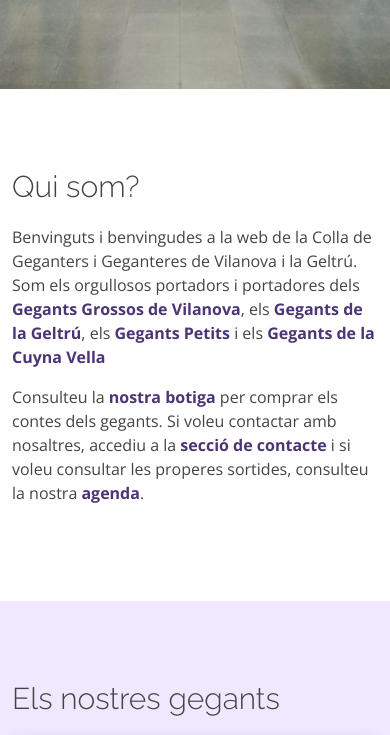
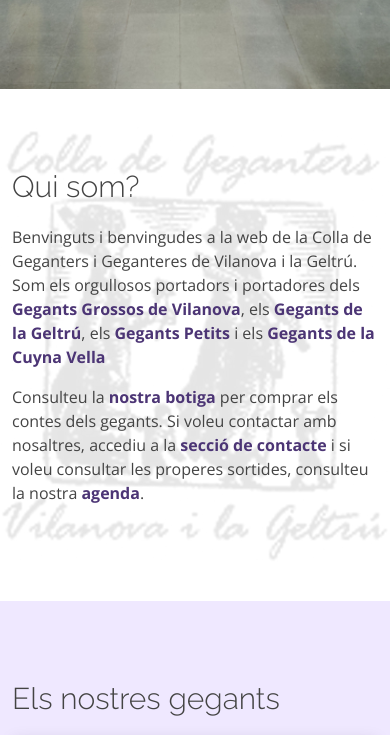
Before and after one commit to alfonsovng/gegantsvilanovailageltru.cat, a plain HTML site: page index.html in a window 390 px wide. Shown: the part 586-1321 px from the top of the page. Drawn offline with nearby package versions, Linux system fonts and the light colour scheme.

Commit message:
Afegit logo en background a la versió mòbil

```diff
--- a/assets/css/style.css
+++ b/assets/css/style.css
@@ -406,9 +406,19 @@ h2 {
   margin-bottom: 20px;
 }
 
+.about {
+  background-color: inherit;
+}
+
 @media (max-width: 576px) {
   .about img {
     display:  none;
+  }
+  .about {
+    background-image: url(../img/logo_gegants_background.png);
+    background-repeat: no-repeat;
+    background-position: center center;
+    background-size: contain;
   }
 }
 
```
Also changed, not shown: assets/img/logo_gegants_background.png (added).
